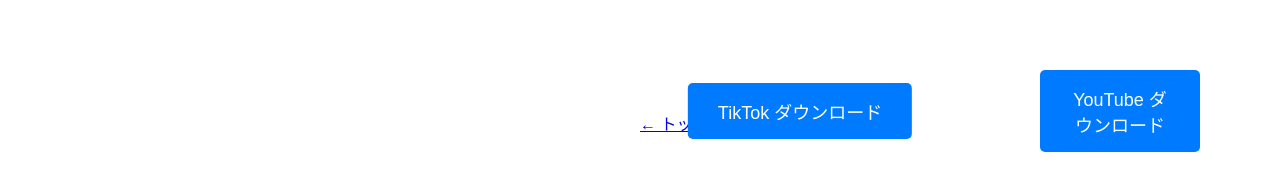
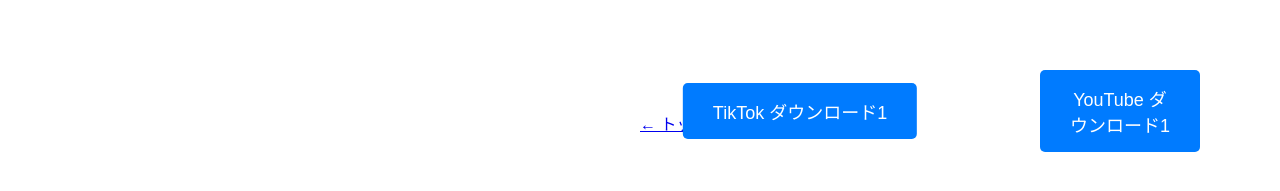
Before and after one commit to mysite18/mysite, a plain HTML site: page videos/index.html in a window 1280 px wide. Shown: the part 289-480 px from the top of the page. Drawn offline with Linux system fonts and the light colour scheme.

Commit message:
ページ改良

```diff
--- a/videos/index.html
+++ b/videos/index.html
@@ -25,12 +25,12 @@
 
         <!-- 左中央（TikTokボタン） -->
         <div class="button-container left">
-            <button class="download-btn">TikTok ダウンロード</button>
+            <button class="download-btn">TikTok ダウンロード1</button>
         </div>
 
         <!-- 右中央（YouTubeボタン） -->
         <div class="button-container right">
-            <button class="download-btn">YouTube ダウンロード</button>
+            <button class="download-btn">YouTube ダウンロード1</button>
         </div>
     </div>
 
```
